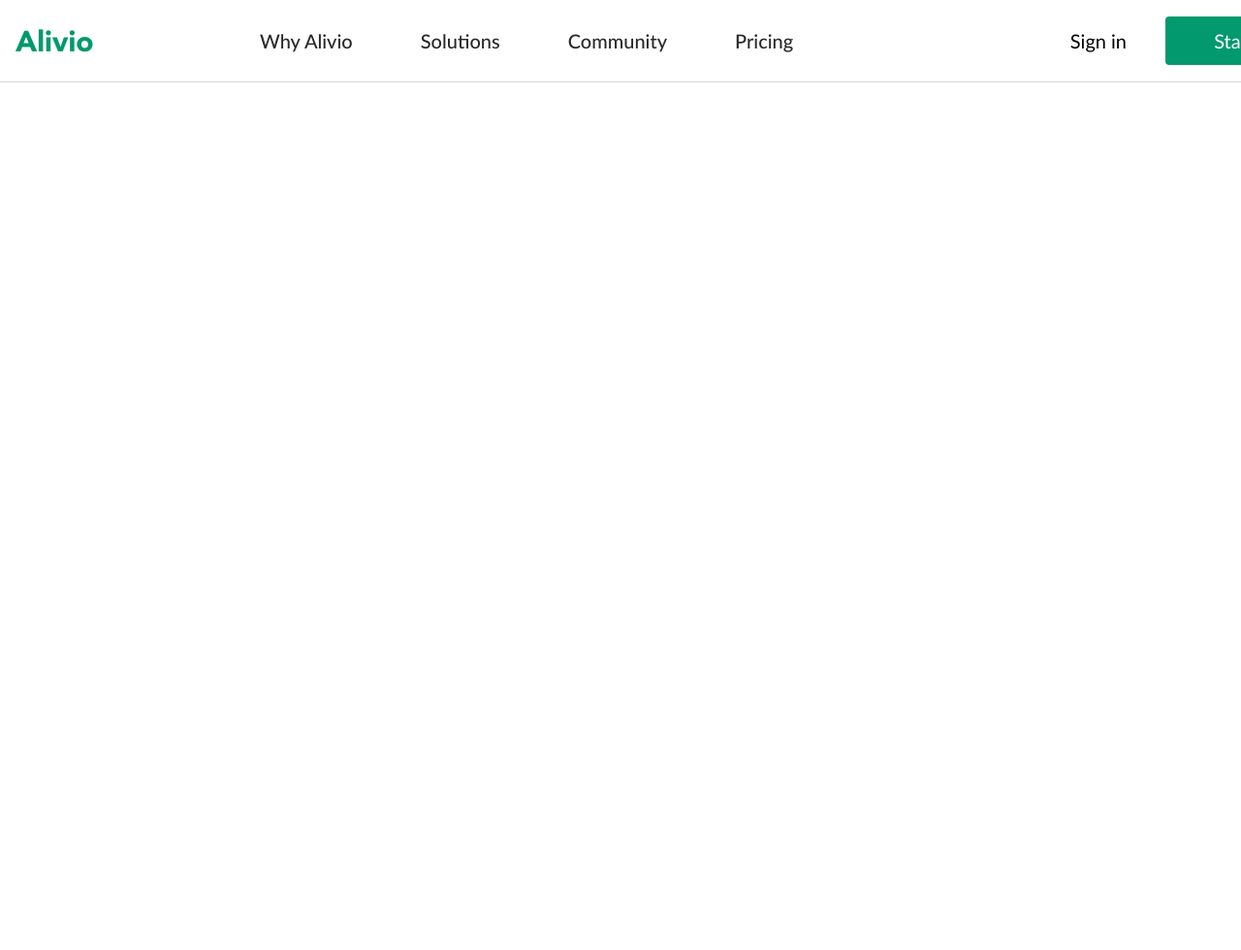
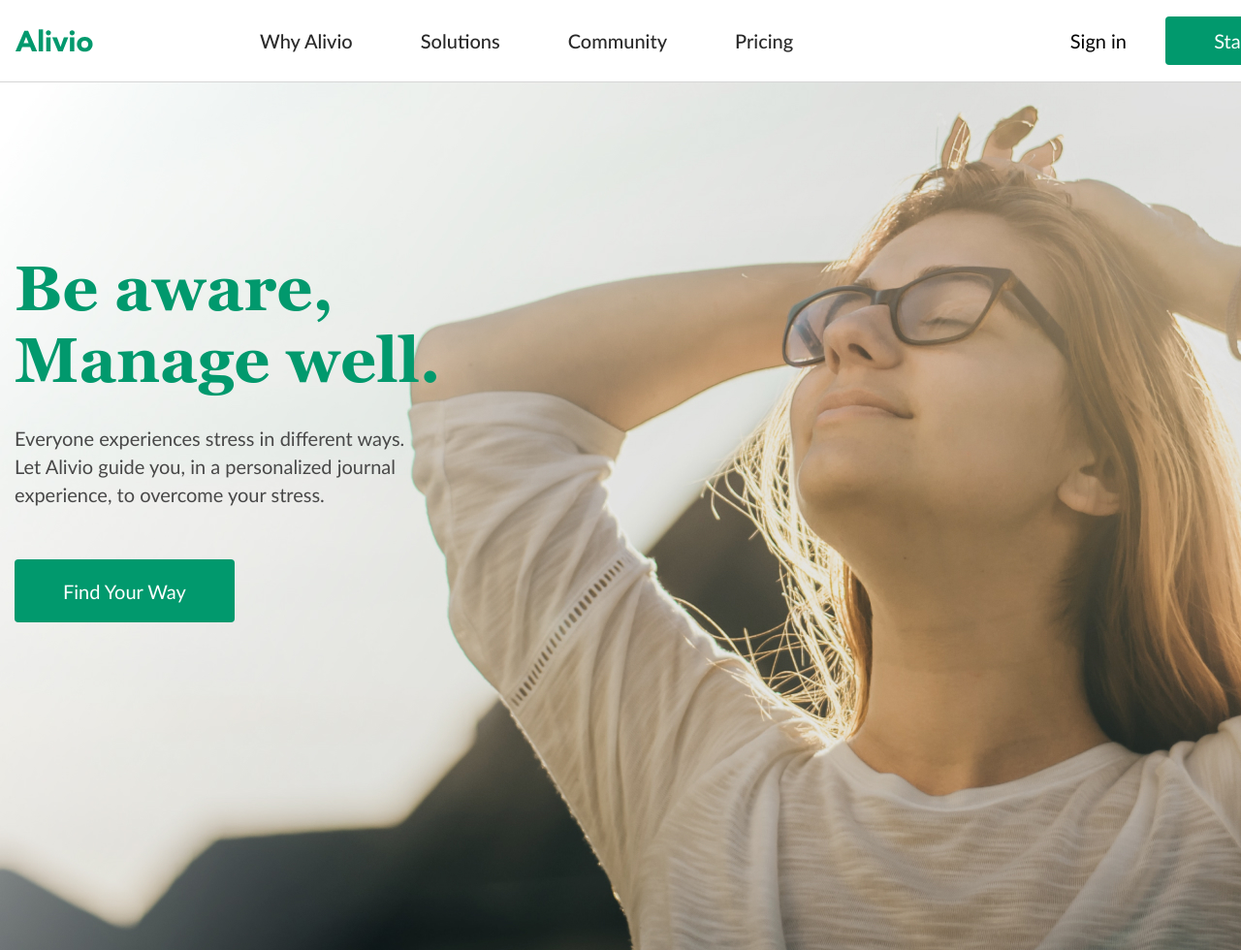
Before and after one commit to MazaevKA/Alivio, a plain HTML site: page index.html in a window 1280 px wide. Shown: the top 980 px of the page at 97% size. Before the commit the page ends 800 px from the top, so only its background shows below. Drawn offline with Linux system fonts and the light colour scheme.

Commit message:
made a promo block

```diff
--- a/css/style.css
+++ b/css/style.css
@@ -85,3 +85,47 @@ body {
   opacity: .8;
   color: #fff;
 }
+.btn-big {
+  min-height: 65px;
+}
+
+
+.home {
+  position: relative;
+  min-height: 895px;
+  padding: 175px 0;
+}
+.home-content {
+  max-width: 440px;
+}
+.home-heading {
+  font-family: 'Georgia', serif;
+  color: #01996D;
+  font-size: 65px;
+  font-weight: 700;
+}
+.home-heading + * {
+  margin-top: 30px;
+}
+.home-text {
+  max-width: 430px;
+  color: #484848;
+  line-height: 144.5%;
+}
+.home-text + * {
+  margin-top: 53px;
+}
+.home-bg-img {
+  z-index: -1;
+  position: absolute;
+  left: 0;
+  top: 0;
+  width: 100%;
+  height: 100%;
+  background-color: rgb(250, 241, 229);
+}
+.home-bg-img img {
+  height: 100%;
+  width: 100%;
+  object-fit: cover;
+}
--- a/index.html
+++ b/index.html
@@ -34,6 +34,23 @@
     </div>
   </header>
 
+  <main>
+    <section class="home">
+      <div class="container">
+        <div class="home-content">
+          <h1 class="home-heading">Be aware, Manage well.</h1>
+          <div class="home-text">
+            <p>Everyone experiences stress in different ways. Let Alivio guide you, in a personalized journal experience, to overcome your stress.</p>
+          </div>
+          <a href="#" class="btn btn-big">Find Your Way</a>
+        </div>
+      </div>
+      <div class="home-bg-img">
+        <img src="./img/home/bg.jpg" alt="Background cover">
+      </div>
+    </section>
+  </main>
+
   <script src="./js/script.js"></script>
 </body>
 
```
Also changed, not shown: img/home/bg.jpg (added).
